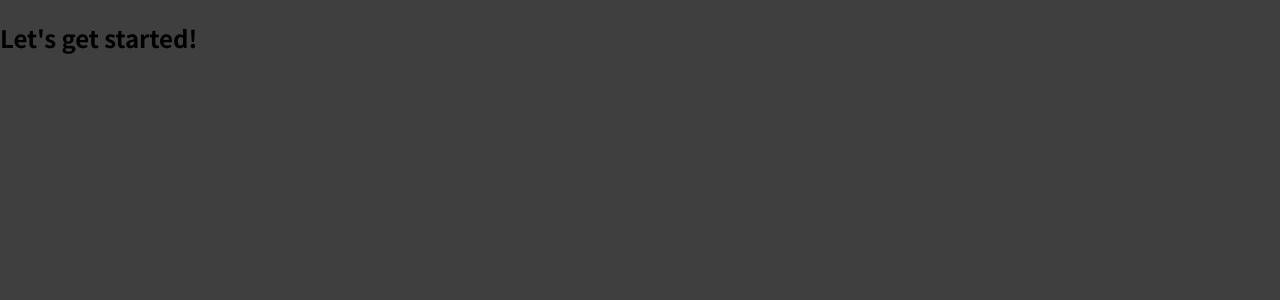
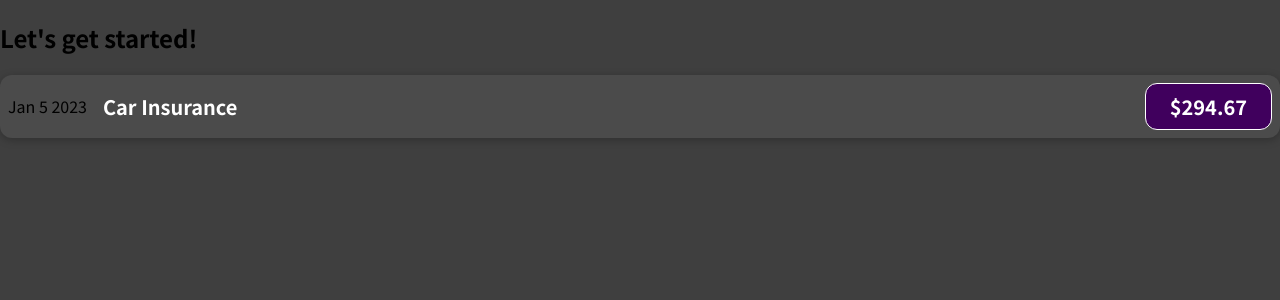
Before and after one commit to DevAntonioRogers/Expense-Tracker, a JavaScript app: page / in a window 1280 px wide. Shown: the top 300 px of the page. Built offline with nearby package versions, Linux system fonts and the light colour scheme.

Commit message:
Second Commit

```diff
--- a/src/App.js
+++ b/src/App.js
@@ -1,8 +1,13 @@
+import ExpenseItem from "./components/ExpenseItem";
+
 function App() {
   return (
     <div>
       <h2>Let's get started!</h2>
+      <ExpenseItem></ExpenseItem>
     </div>
+
+
   );
 }
 
--- /dev/null
+++ b/src/components/ExpenseItem.css
@@ -0,0 +1,56 @@
+.expense-item {
+  display: flex;
+  justify-content: space-between;
+  align-items: center;
+  box-shadow: 0 2px 8px rgba(0, 0, 0, 0.25);
+  padding: 0.5rem;
+  margin: 1rem 0;
+  border-radius: 12px;
+  background-color: #4b4b4b;
+}
+
+.expense-item__description {
+  display: flex;
+  flex-direction: column;
+  gap: 1rem;
+  align-items: flex-end;
+  flex-flow: column-reverse;
+  justify-content: flex-start;
+  flex: 1;
+}
+
+.expense-item h2 {
+  color: #3a3a3a;
+  font-size: 1rem;
+  flex: 1;
+  margin: 0 1rem;
+  color: white;
+}
+
+.expense-item__price {
+  font-size: 1rem;
+  font-weight: bold;
+  color: white;
+  background-color: #40005d;
+  border: 1px solid white;
+  padding: 0.5rem;
+  border-radius: 12px;
+}
+
+@media (min-width: 580px) {
+  .expense-item__description {
+    flex-direction: row;
+    align-items: center;
+    justify-content: flex-start;
+    flex: 1;
+  }
+
+  .expense-item__description h2 {
+    font-size: 1.25rem;
+  }
+
+  .expense-item__price {
+    font-size: 1.25rem;
+    padding: 0.5rem 1.5rem;
+  }
+}
--- /dev/null
+++ b/src/components/ExpenseItem.js
@@ -0,0 +1,16 @@
+import './ExpenseItem.css'
+
+function ExpenseItem () {
+  return (
+    <div className='expense-item'>
+      <div>Jan 5 2023</div>
+        <div className='expense-item__description'>
+          <h2>Car Insurance</h2>
+          <div className='expense-item__price'>$294.67</div>
+        </div>
+    </div>
+  )
+}
+
+
+export default ExpenseItem;
```
